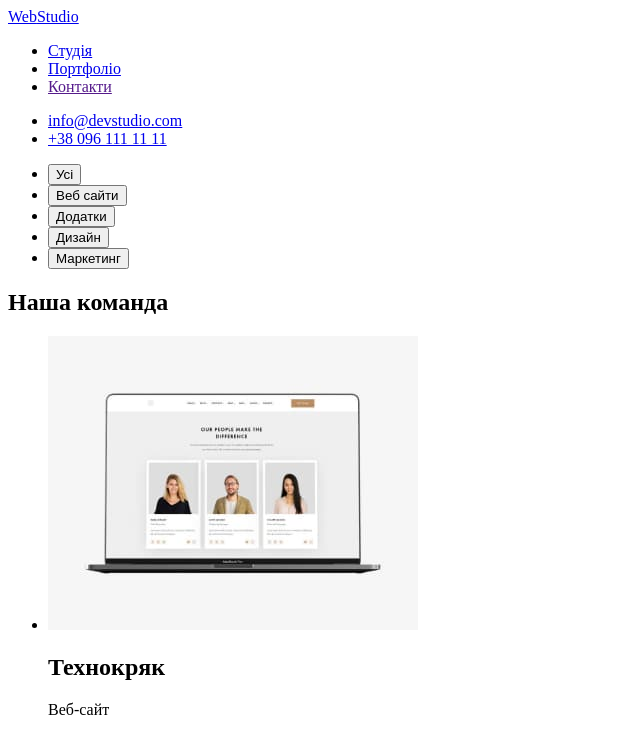
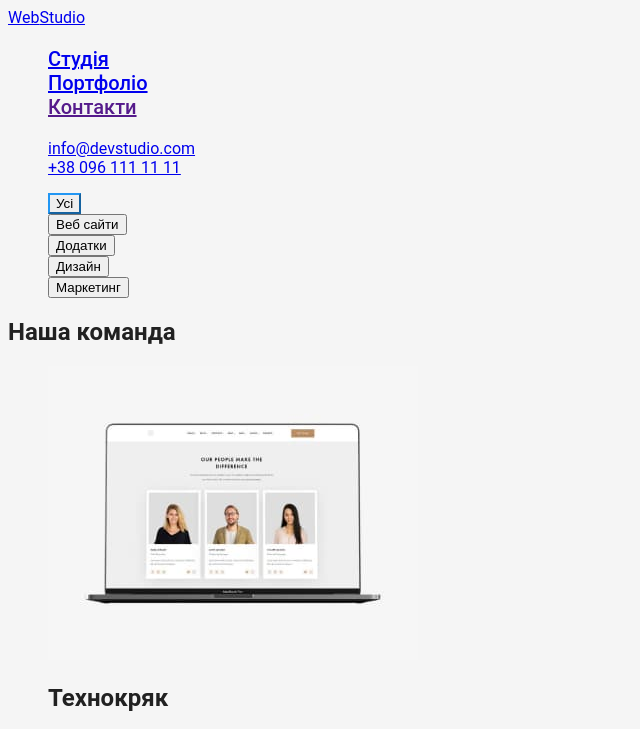
Before and after one commit to RomPshen/goit-markup-hw-02, a plain HTML site: page portfolio.html in a window 1280 px wide. Both pictures are taken after a click on the button "Усі". Shown: the top 729 px of the page, without its empty margins (0-640 px from the left). Drawn offline with Linux system fonts and the light colour scheme.

Commit message:
стилі кнопок

```diff
--- a/css/style.css
+++ b/css/style.css
@@ -0,0 +1,43 @@
+:root {
+    --primary-text-color: #212121;
+    --secondary-text-color: #757575;
+    --accent-color: #2196F3;
+
+}
+
+body {
+background-color: #F5F5F5;
+color: #212121;
+font-family: Roboto;
+}
+
+.site-nav {
+    font-size: 20px;
+    font-weight: 500;
+}
+
+ul {
+    list-style: none;
+}
+
+.button {
+    cursor: pointer;
+}
+
+.button:hover,
+.button:focus {
+        border-color: #2196F3;
+}
+
+.button.primary {
+color: #FFFFFF;
+background-color: #2196F3;
+
+}
+
+.button.secondary {
+color: #212121;
+background-color: #F5F4FA;
+
+
+}
--- a/portfolio.html
+++ b/portfolio.html
@@ -4,15 +4,16 @@
     <meta charset="UTF-8" />
     <meta http-equiv="X-UA-Compatible" content="IE=edge" />
     <meta name="viewport" content="width=<device-width>, initial-scale=1.0" />
+    <link rel="stylesheet" href="./css/style.css" />
     <title>Document</title>
   </head>
 
   <body>
     <!-- Шапка -->
     <header>
-      <a href="./index.html"><span>Web</span>Studio</a>
+      <a href="./index.html" class="logo"><span>Web</span>Studio</a>
 
-      <nav>
+      <nav class="site-nav">
         <ul>
           <li><a href="./index.html">Студія</a></li>
           <li><a href="./portfolio.html">Портфоліо</a></li>
@@ -20,7 +21,7 @@
         </ul>
       </nav>
 
-      <ul>
+      <ul class="auth-nav">
         <li>
           <a href="mailto:info@devstudio.com">info@devstudio.com</a>
         </li>
@@ -32,13 +33,13 @@
 
     <main>
       <!-- Фільтр -->
-      <section>
+      <section class="filter">
         <ul>
-            <li><button class="button" type="button">Усі</button></li>
-            <li><button class="button" type="button">Веб сайти</button></li>
-            <li><button class="button" type="button">Додатки</button></li>
-            <li><button class="button" type="button">Дизайн</button></li>
-            <li><button class="button" type="button">Маркетинг</button></li>
+            <li><button class="button" type="button primary">Усі</button></li>
+            <li><button class="button" type="button secondary">Веб сайти</button></li>
+            <li><button class="button" type="button secondary">Додатки</button></li>
+            <li><button class="button" type="button secondary">Дизайн</button></li>
+            <li><button class="button" type="button secondary">Маркетинг</button></li>
         </ul>
     </section>
 
@@ -100,7 +101,7 @@
 
     <!-- Футер -->
     <footer>
-      <a href="./index.html"><span>Web</span> Studio</a>
+      <a href="./index.html"><span>Web</span>Studio</a>
       <address>
         м. Київ, пр-т Лесі Українки, 26
         <a href="mailto:info@devstudio.com">info@devstudio.com</a>
```
Also changed, not shown: index.html (+1 -1 lines).
